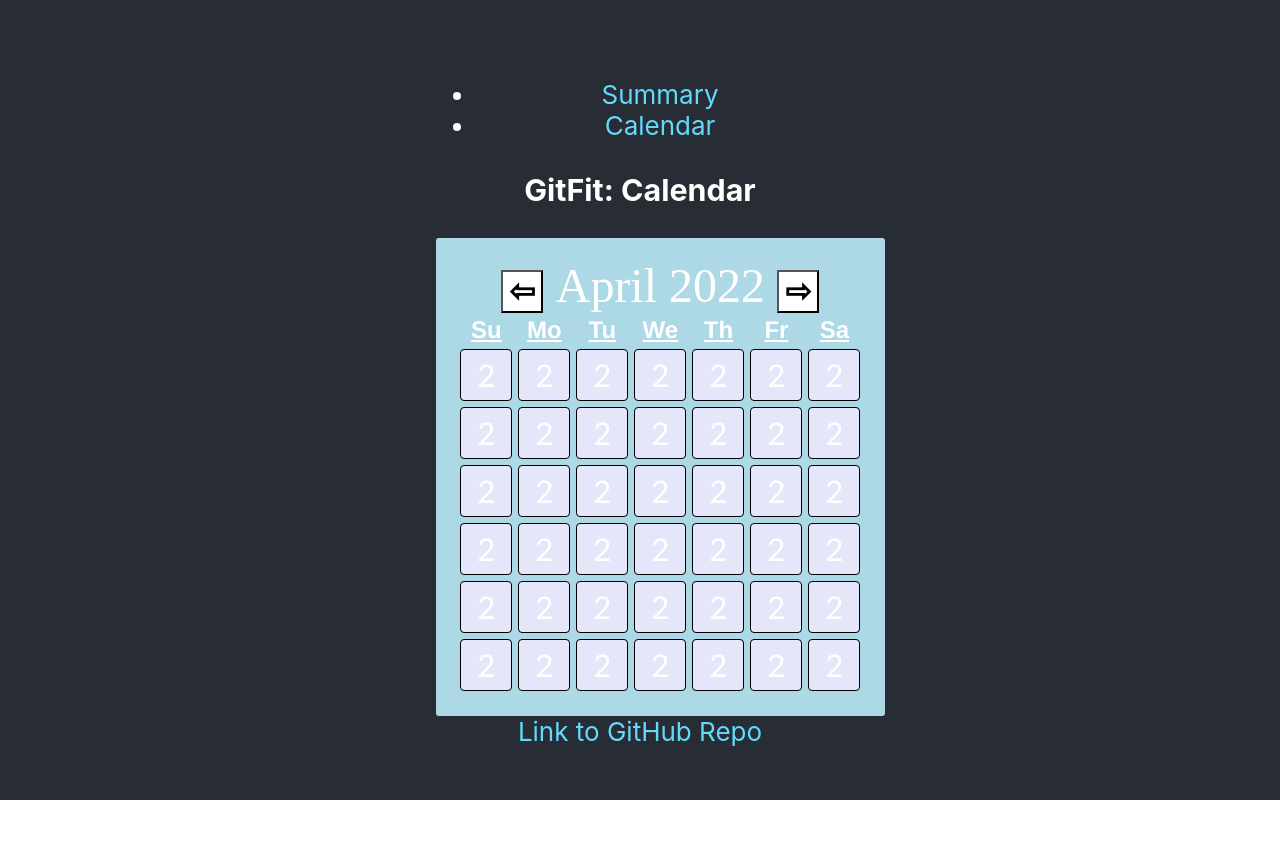
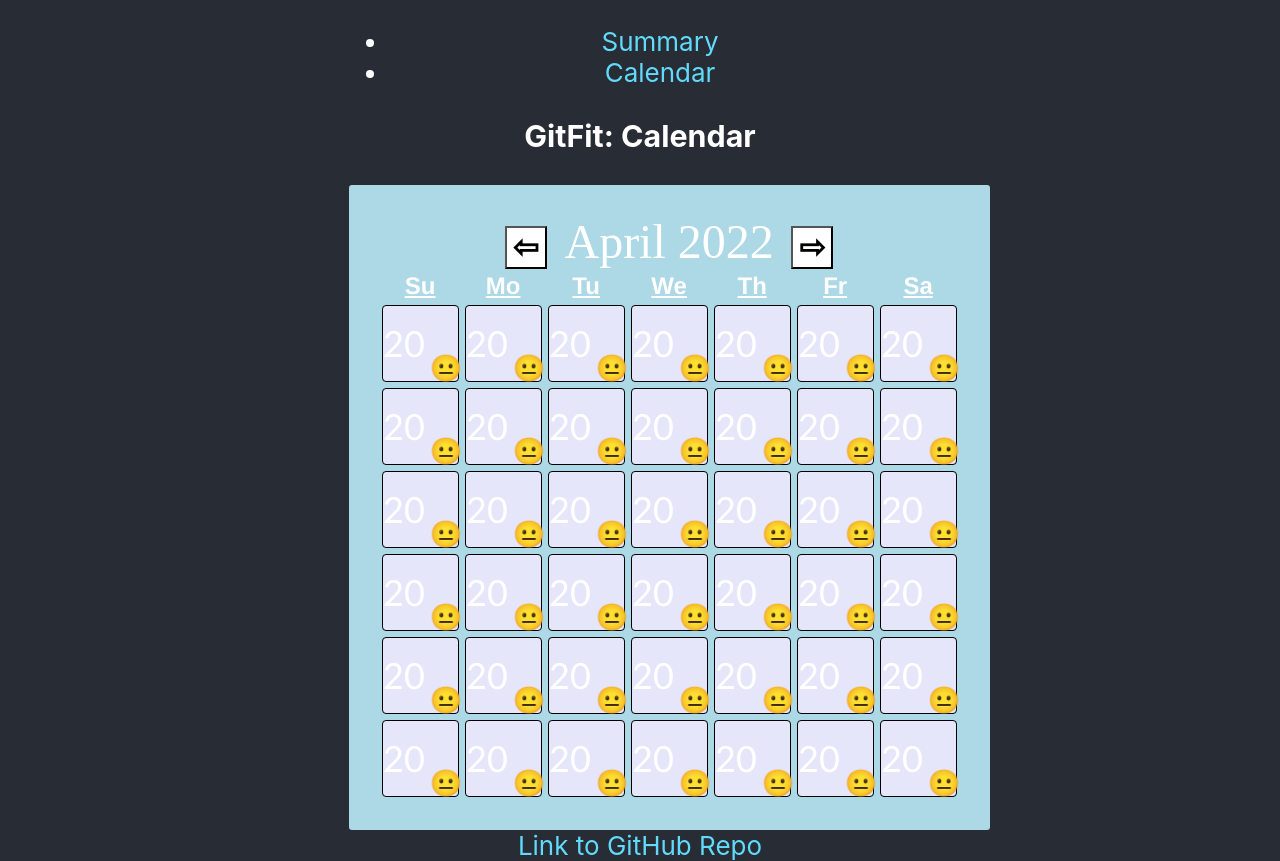
Before and after one commit to LukeSandsor/GitFit-App, a React (Create React App) app in the folder frontend/: page /#/calendar in a window 1280 px wide. Before the commit the page ends 800 px from the top, so only its background shows below. Built offline with nearby package versions, Linux system fonts and the light colour scheme.

Commit message:
added emoji to tiles

```diff
--- a/frontend/src/CalendarObject/Calendar.js
+++ b/frontend/src/CalendarObject/Calendar.js
@@ -30,7 +30,8 @@ const initializeGrid = () => {
         const currentTile = {
           row, // row value, set later
           col, // col value, set later
-          num: 2, // num value of tile, set later
+          mood: "😐", // mood value, set later
+          num: 20, // num value of tile, set later
           isSelected: false, // set all tiles to default
         };
         currentRow.push(currentTile);
@@ -48,7 +49,7 @@ function CalendarBody(props) {
     return (
       <tr key={rowIndex}>
         {row.map((tile, tileIndex) => {
-            const {isSelected, num} = tile; // is from the currentTile Object
+            const {isSelected, mood, num} = tile; // is from the currentTile Object
             // return from the row map, single Tile
             return (
               <td>
@@ -59,6 +60,7 @@ function CalendarBody(props) {
                   onMouseEnter={(row, col) => handleMouseEnter(row, col)}*/
                   row={rowIndex}
                   col={tileIndex}
+                  mood={mood}
                   num={num}
                   isSelected={isSelected}
                   ></Tile>
--- a/frontend/src/CalendarObject/Tile/Tile.css
+++ b/frontend/src/CalendarObject/Tile/Tile.css
@@ -1,15 +1,12 @@
 /* generic calendar tile */
 .tile {
-  height: 50px;
-  width: 50px;
+  height: 75px;
+  width: 75px;
   outline: 1px solid black;
   display: table-cell;
   background-color: lavender;
   border-radius: 3px;
 
-  text-align: center;
-  font-size: larger;
-  font-family: 'Gill Sans', 'Gill Sans MT', Calibri, 'Trebuchet MS', sans-serif;
   vertical-align: middle;
 
   transition: 0.1s;
@@ -20,6 +17,19 @@
   outline: 5px solid rgb(70, 70, 70);
 }
 
+.tile-num {
+  text-align: center;
+  font-size: 36px;
+  font-family: 'Gill Sans', 'Gill Sans MT', Calibri, 'Trebuchet MS', sans-serif;
+}
+
+.tile-mood {
+  position: relative;
+  display: unset;
+  top: 20px;
+  left: 5px;
+}
+
 /* selected tile will have a different color */
 .selected-tile {
   background-color: lightgreen;
--- a/frontend/src/CalendarObject/Tile/Tile.jsx
+++ b/frontend/src/CalendarObject/Tile/Tile.jsx
@@ -12,6 +12,7 @@ export default class Tile extends Component {
       const {
          row,
          col,
+         mood,
          isSelected,
          num,
          /*onMouseDown,
@@ -28,7 +29,9 @@ export default class Tile extends Component {
           className={`tile ${extraClassName}`}
           /*onMouseDown={() => onMouseDown(row, col)}
           onMouseUp={() => onMouseUp()}
-          onMouseEnter={() => onMouseEnter(row, col)}*/>{num}
+          onMouseEnter={() => onMouseEnter(row, col)}*/>
+            <span className='tile-num'>{num}</span>
+            <span className='tile-mood'>{mood}</span>
         </div>
       );
    }
```
